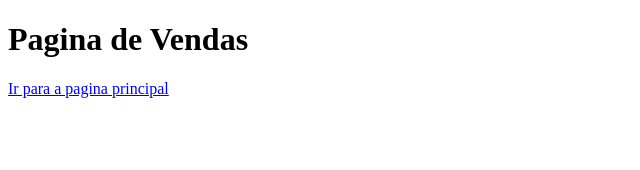
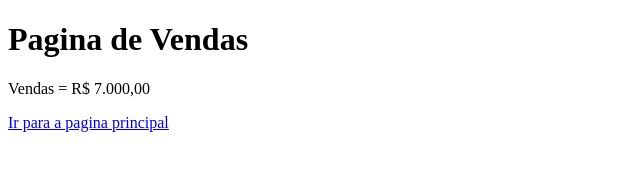
Before and after one commit to JulioCezar35/githubbasico, a plain HTML site: page vendas.html in a window 1280 px wide. Shown: the whole page, without its empty margins (0-640 px from the left). Drawn offline with Linux system fonts and the light colour scheme.

Commit message:
Acrescentado um parágrafo de valor na página de vendas.

```diff
--- a/vendas.html
+++ b/vendas.html
@@ -8,6 +8,7 @@
 </head>
 <body>
    <h1>Pagina de Vendas</h1>
+   <p>Vendas = R$ 7.000,00</p>
    <a href="index.html">Ir para a pagina principal</a>
 </body>
 </html>
```
